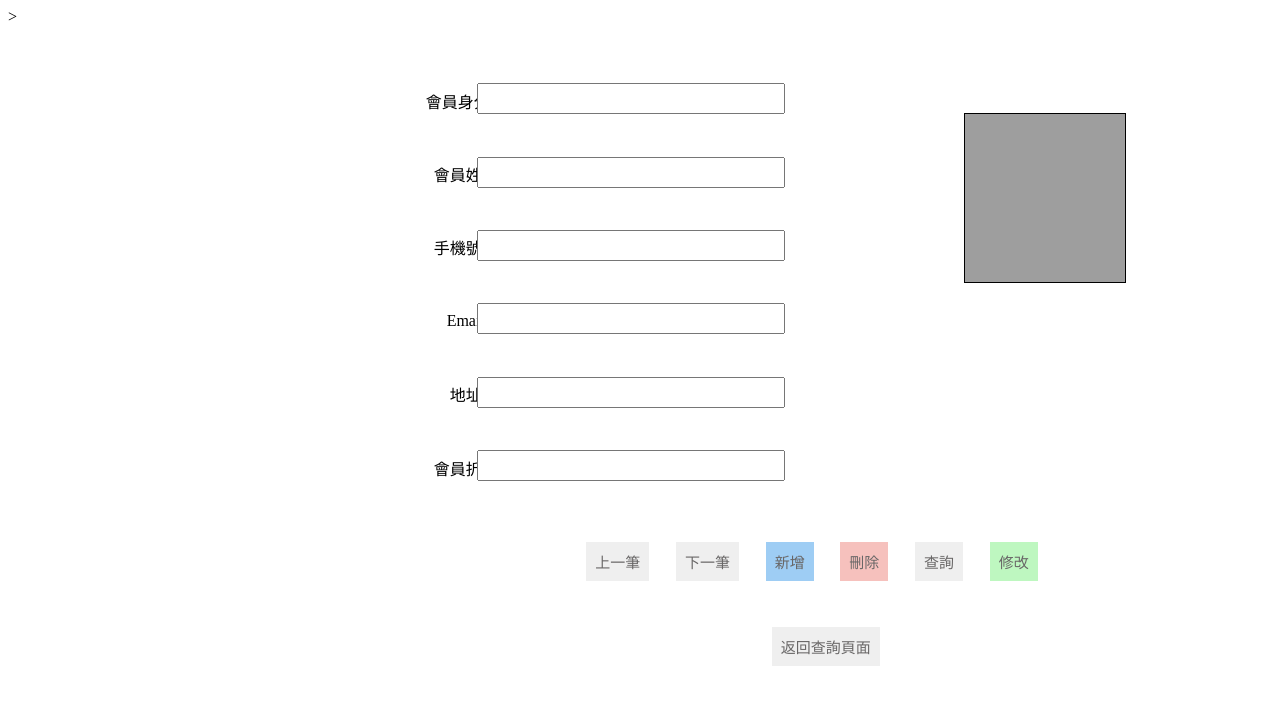
After one commit to SweepingMan0702/Database, a Flask app: page /member in a window 1280 px wide. The commit adds this page. Shown: the top 705 px of the page. Run offline with Flask 3, Linux system fonts and the light colour scheme.

Commit message:
12/16
連接

```diff
--- a/main.py
+++ b/main.py
@@ -11,6 +11,18 @@ app.config['SECRET_KEY'] = os.urandom(24)
 def login_page():
     return render_template('login.html')
 
+@app.route('/choose')
+def choose():
+    return render_template('choose.html')
+
+@app.route('/supplier')
+def sup():
+    return render_template('supplier.html')
+
+
+@app.route('/member')
+def supplier():
+    return render_template('member.html')
 
 db.init_app(app)
 with app.app_context():
@@ -21,6 +33,7 @@ with app.app_context():
 @app.route('/fruit', methods=["GET"])
 def getUsers():
     fruit = Fruit.query.all()
+    print(fruit)
     return render_template('fruit.html', fruits=fruit)
 
 @app.route('/fruit', methods = ["POST"])
--- a/templates/login.html
+++ b/templates/login.html
@@ -88,7 +88,7 @@
             // Example: Check if username and password are correct (you would usually do this on the server)
             if (username === '002' && password === '002') {
               // return true; // Successful login
-              window.location.href = '/fruit'
+              window.location.href = '/choose'
               return false;
             } else {
 
--- /dev/null
+++ b/templates/member.html
@@ -0,0 +1,168 @@
+<!DOCTYPE html>
+<html lang="en">
+<head>
+  <meta charset="UTF-8">
+  <meta name="viewport" content="width=device-width, initial-scale=1.0">
+  <title>會員資料表</title>
+  <style>
+    table {
+      border-collapse: collapse;
+      width: 50%;
+    }
+    td {
+      border: none;
+      padding: 8px;
+      text-align: center;
+    }
+    label {
+      position: relative;
+      left: 10.2cm;
+      top: 1cm;
+      margin-bottom: 0.8cm;
+    }
+    input {
+      width: 300px;
+      height: 25px;
+      margin-bottom: 0.7cm;
+      position: relative;
+      left: 6.2cm;
+      top: 1.3cm;
+    }
+    button {
+      margin-top: 75px;
+      margin-left: 0.6cm;
+      position: relative;
+      left: 14.7cm;
+      color: rgb(105, 103, 103);
+      border: none;
+      padding: 9px; /* 新增 padding 屬性 */
+      font-size: 15px; /* 新增 font-size 屬性 */
+    }
+    button.goBack {
+        margin-left: -270px; /* 移動左邊距 */
+       /* 調整左邊距 */
+      top:85px;
+    }
+    button.blue {
+      background-color: #6eb5efaa;
+      border: none;
+    }
+    button.red {
+      background-color: #f19c969f;
+      border: none;
+    }
+    button.green {
+      background-color: #98f39ba0;
+      border: none;
+    }
+    canvas {
+  position: fixed;
+  top: 3cm; /* 往下移動 2 公分 */
+  left: 25.5cm;
+  width: 10em;
+  height: 10.5em;
+  margin-top: 0; /* 移除 margin-top，因為已經使用 position: fixed */
+  border: 1px solid #000;
+}
+
+
+  </style>
+</head>
+<body>
+
+  <table>
+    <!-- 第一列 -->
+    <tr>
+      <td><label for="customerID">會員身分證</label></td>
+      <td><input type="text" id="customerID"></td>
+    </tr>
+    <!-- 第二列 -->
+    <tr>
+      <td><label for="customerName">會員姓名</label></td>
+      <td><input type="text" id="customerName"></td>
+    </tr>
+    <!-- 第三列 -->
+    <tr>
+      <td><label for="phone">手機號碼</label></td>
+      <td><input type="text" id="phone"></td>
+    </tr>
+    <!-- 第四列 -->
+    <tr>
+      <td><label for="email">Email</label></td>
+      <td><input type="text" id="email"></td>
+    </tr>
+    <!-- 第五列 -->
+    <tr>
+        <td><label for="address">地址</label></td>
+        <td><input type="text" id="address"></td>
+      </tr>>
+    <!-- 第六列 -->
+    <tr>
+        <td><label for="customerDiscount">會員折扣</label></td>
+        <td><input type="text" id="customerDiscount"></td>
+      </tr>
+  </table>
+
+  <button onclick="previousRecord()">上一筆</button>
+  <button onclick="nextRecord()">下一筆</button>
+  <button onclick="addRecord()" class="blue">新增</button>
+  <button onclick="deleteRecord()" class="red">刪除</button>
+  <button onclick="searchRecord()">查詢</button>
+  <button onclick="updateRecord()" class="green">修改</button>
+  <button onclick="goBack()" class="goBack">返回查詢頁面</button>
+  <canvas id="photoCanvas"></canvas>
+
+  <script>
+    var currentRecord = 0;
+
+    function showRecord(index) {
+      var inputs = document.querySelectorAll('input');
+      for (var i = 0; i < inputs.length; i++) {
+        inputs[i].value = '';
+      }
+    }
+
+    function previousRecord() {
+      currentRecord--;
+      if (currentRecord < 0) {
+        currentRecord = 0;
+      }
+      showRecord(currentRecord);
+    }
+
+    function nextRecord() {
+      currentRecord++;
+      showRecord(currentRecord);
+    }
+
+    function addRecord() {
+      alert("執行新增操作");
+    }
+
+    function deleteRecord() {
+      alert("執行刪除操作");
+    }
+
+    function searchRecord() {
+      alert("執行查詢操作");
+    }
+
+    function updateRecord() {
+      alert("執行修改操作");
+    }
+
+    function goBack() {
+      window.location.href = "file:///C:/Users/User/OneDrive/%E6%A1%8C%E9%9D%A2/HTML/database/choose.html";
+    }
+    var canvas = document.getElementById('photoCanvas');
+var ctx = canvas.getContext('2d');
+var img = new Image();
+img.src = 'C:/Users/User/OneDrive/桌面/HTML/database/貓貓.jpg'; // 替換為實際照片的路徑
+img.onload = function() {
+  ctx.drawImage(img, 0, 0, canvas.width, canvas.height);
+};
+
+  </script>
+
+</body>
+</html>
```
Also changed, not shown: templates/choose.html (added, +89 -0 lines), templates/fruit.html (+29 -4 lines), templates/supplier.html (added, +149 -0 lines).
